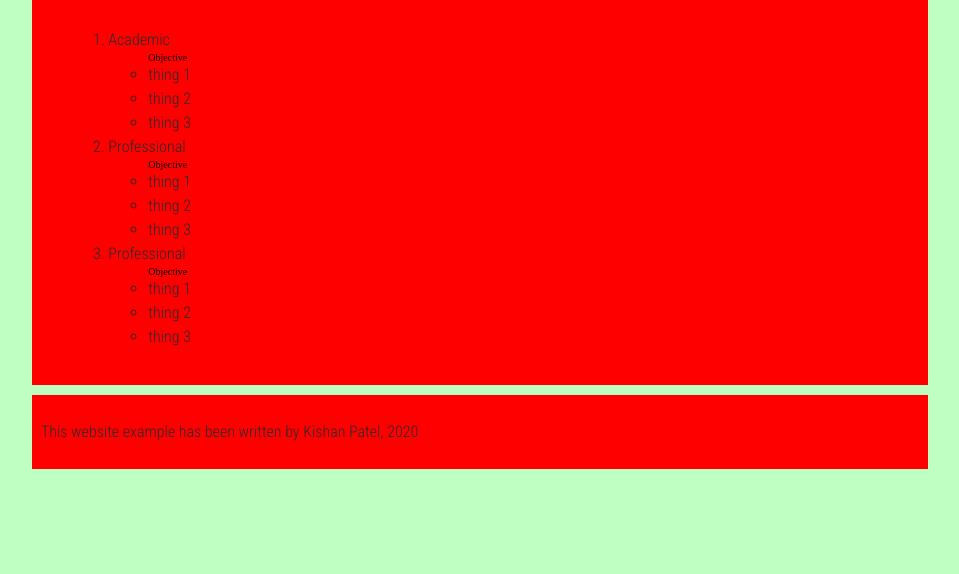
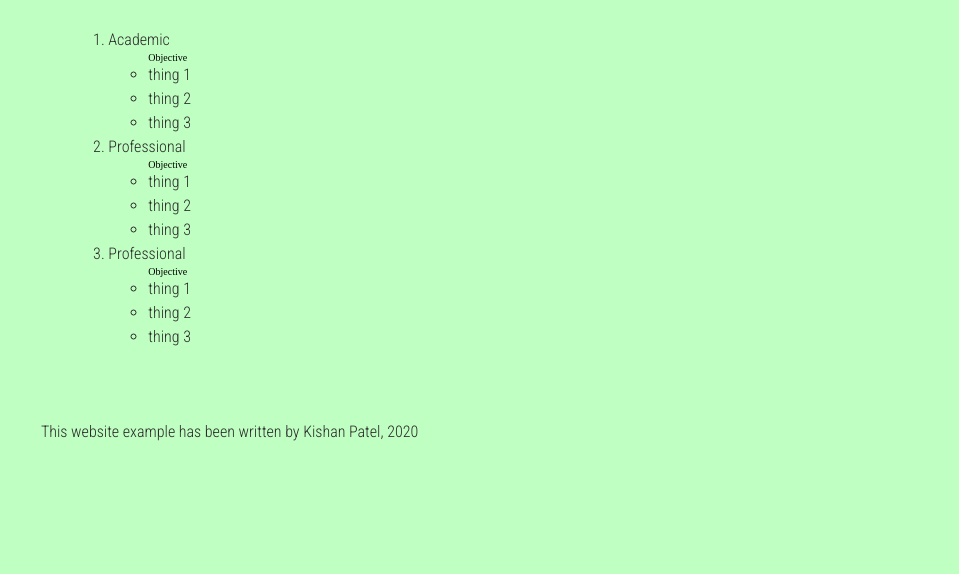
Before and after one commit to kishanpatel1996/kishanpatel1996.github.io, a plain HTML site: page assignment_1/index.html in a window 1280 px wide. Shown: the part 226-800 px from the top of the page, without its empty margins (160-1119 px from the left). Drawn offline with Linux system fonts and the light colour scheme; a web font is replaced by a local one.

Commit message:
initial commit

```diff
--- a/assignment_1/assignment_1_style.css
+++ b/assignment_1/assignment_1_style.css
@@ -61,10 +61,6 @@ html, body {
     flex-flow: row wrap;
   }
 
-  body > * {
-    background-color: red;
-    padding: 1%;
-  }
 
   main, header, nav, article, aside, footer, section {
     background-color: #FF987D(0,255,0,0.5);
```
